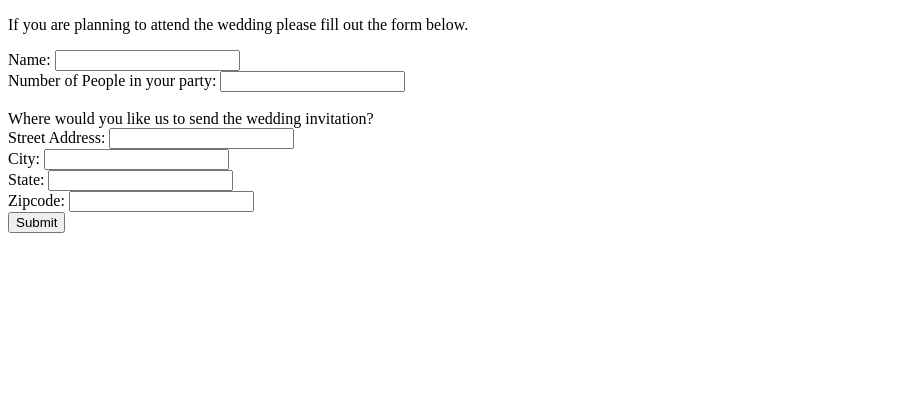
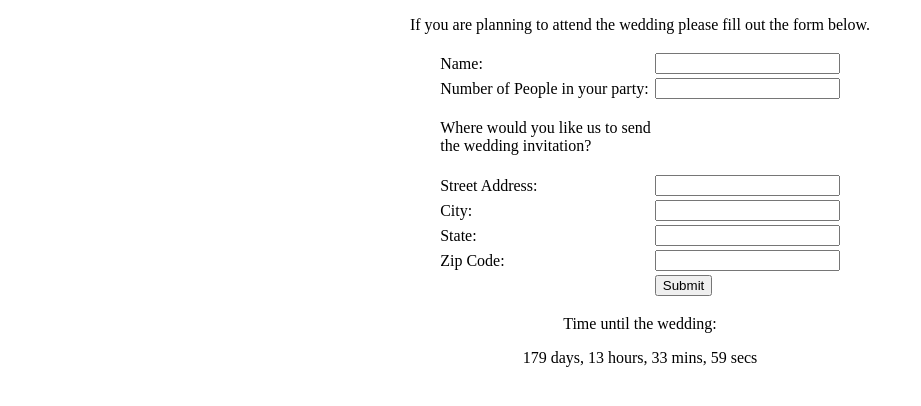
Before and after one commit to yarvin/yarvin, a Django app: page /rsvp/ in a window 1280 px wide. Shown: the top 406 px of the page, without its empty margins (0-921 px from the left). Run offline with Django 3.2, Linux system fonts and the light colour scheme.

Commit message:
Fixed up the form.

```diff
--- a/rsvp/templates/rsvp/form.html
+++ b/rsvp/templates/rsvp/form.html
@@ -4,17 +4,116 @@
         <title>Alvin & Sharye's Wedding RSVP</title>
     </head>
     <body>
-        <p>If you are planning to attend the wedding please fill out the form below.</p>
-        <form action="/rsvp/thanks/" method="post">
-        {% csrf_token %}
-            Name: <input type="text" name="name" /><br />
-            Number of People in your party: <input type="text" name="attendance" maxlength=2 /><br /><br />
-            Where would you like us to send the wedding invitation?<br />
-            Street Address: <input type="text" name="address" /><br />
-            City: <input type="text" name="city" /><br />
-            State: <input type="text" name="state" maxlength=2 /><br />
-            Zipcode: <input type="text" name="zipcode" maxlength=5 /><br />
-            <input type="submit" value="Submit" />
-        </form>
+        <div id="form" align="center">
+            <p>If you are planning to attend the wedding please fill out the form below.</p>
+            <form action="/rsvp/thanks/" method="post">
+            {% csrf_token %}
+                <table border=0>
+                    <tr>
+                        <td>Name:</td>
+                        <td><input type="text" name="name" /></td>
+                    </tr>
+                    <tr>
+                        <td>Number of People in your party:</td>
+                        <td><input type="text" name="attendance" maxlength=2 /></td>
+                    </tr>
+                    <tr>
+                        <td><p>Where would you like us to send<br />
+                            the wedding invitation?</p></td>
+                        <td></td>
+                    </tr>
+                    <tr>
+                        <td>Street Address:</td>
+                        <td><input type="text" name="address" /></td>
+                    </tr>
+                    <tr>
+                        <td>City:</td>
+                        <td><input type="text" name="city" /></td>
+                    </tr>
+                    <tr>
+                        <td>State:</td>
+                        <td><input type="text" name="state" maxlength=2 /></td>
+                    </tr>
+                    <tr>
+                        <td>Zip Code:</td>
+                        <td><input type="text" name="zipcode" maxlength=5 /></td>
+                    </tr>
+                    <tr>
+                        <td></td>
+                        <td><input type="submit" value="Submit" /></td>
+                    </tr>
+                </table>
+            </form>
+            <p>Time until the wedding:</p>
+            <script type="text/javascript">
+            //######################################################################################
+            // Author: ricocheting.com
+            // Version: v2.0
+            // Date: 2011-03-31
+            // Description: displays the amount of time until the "dateFuture" entered below.
+
+            // NOTE: the month entered must be one less than current month. ie; 0=January, 11=December
+            // NOTE: the hour is in 24 hour format. 0=12am, 15=3pm etc
+            // format: dateFuture1 = new Date(year,month-1,day,hour,min,sec)
+            // example: dateFuture1 = new Date(2003,03,26,14,15,00) = April 26, 2003 - 2:15:00 pm
+
+            dateFuture1 = new Date(2014,6,12,14,00,00);
+
+            // TESTING: comment out the line below to print out the "dateFuture" for testing purposes
+            //document.write(dateFuture +"<br />");
+
+
+            //###################################
+            //nothing beyond this point
+            function GetCount(ddate,iid)
+            {
+
+                dateNow = new Date();   //grab current date
+                amount = ddate.getTime() - dateNow.getTime();   //calc milliseconds between dates
+                delete dateNow;
+
+                // if time is already past
+                if(amount < 0)
+                {
+                    document.getElementById(iid).innerHTML="Now!";
+                }
+                // else date is still good
+                else
+                {
+                    days=0;hours=0;mins=0;secs=0;out="";
+
+                    amount = Math.floor(amount/1000);//kill the "milliseconds" so just secs
+
+                    days=Math.floor(amount/86400);//days
+                    amount=amount%86400;
+
+                    hours=Math.floor(amount/3600);//hours
+                    amount=amount%3600;
+
+                    mins=Math.floor(amount/60);//minutes
+                    amount=amount%60;
+
+                    secs=Math.floor(amount);//seconds
+
+                    if(days != 0){out += days +" "+((days==1)?"day":"days")+", ";}
+                    if(hours != 0){out += hours +" "+((hours==1)?"hour":"hours")+", ";}
+                    out += mins +" "+((mins==1)?"min":"mins")+", ";
+                    out += secs +" "+((secs==1)?"sec":"secs")+", ";
+                    out = out.substr(0,out.length-2);
+                    document.getElementById(iid).innerHTML=out;
+
+                    setTimeout(function(){GetCount(ddate,iid)}, 1000);
+                }
+            }
+
+            window.onload=function()
+            {
+                GetCount(dateFuture1, 'countbox1');
+                //you can add additional countdowns here (just make sure you create dateFuture2 and countbox2 etc for each)
+            };
+            </script>
+            <div id="countbox1"></div>
+
+        </div>
     </body>
 </html>
```
